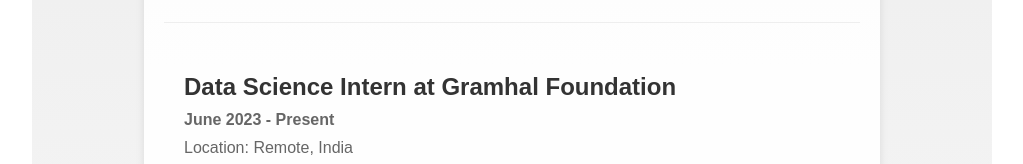
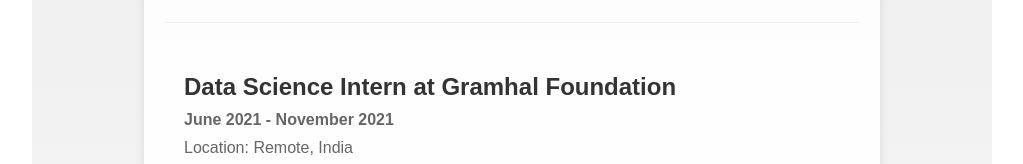
Before and after one commit to ashita03/ashita03.github.io, a plain HTML site: page work-experience.html in a window 1280 px wide. Shown: the part 1455-1619 px from the top of the page, without its empty margins (128-1151 px from the left). Drawn offline with Linux system fonts and the light colour scheme.

Commit message:
Work experience update

```diff
--- a/work-experience.html
+++ b/work-experience.html
@@ -133,7 +133,7 @@
                 </div>
                 <div class="work-experience-entry">
                     <h4>Data Science Intern at Gramhal Foundation</h4>
-                    <p><b>June 2023 - Present</b></p>
+                    <p><b>June 2021 - November 2021</b></p>
                     <p>Location: Remote, India</p>
                     <p>At Gramhal Foundation, I worked as a Data Science Intern focusing on creating Computer vision and
                         product solutions
```
